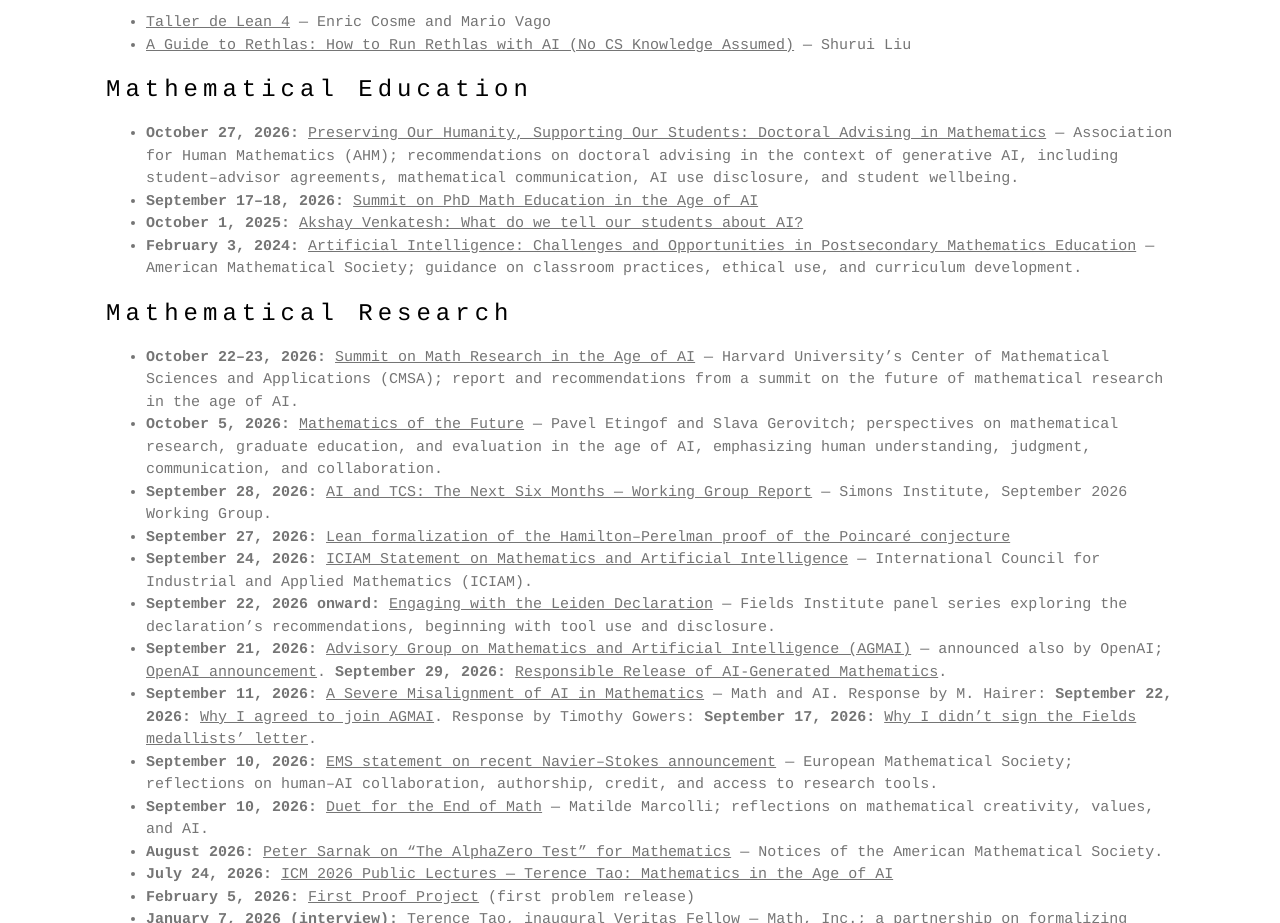
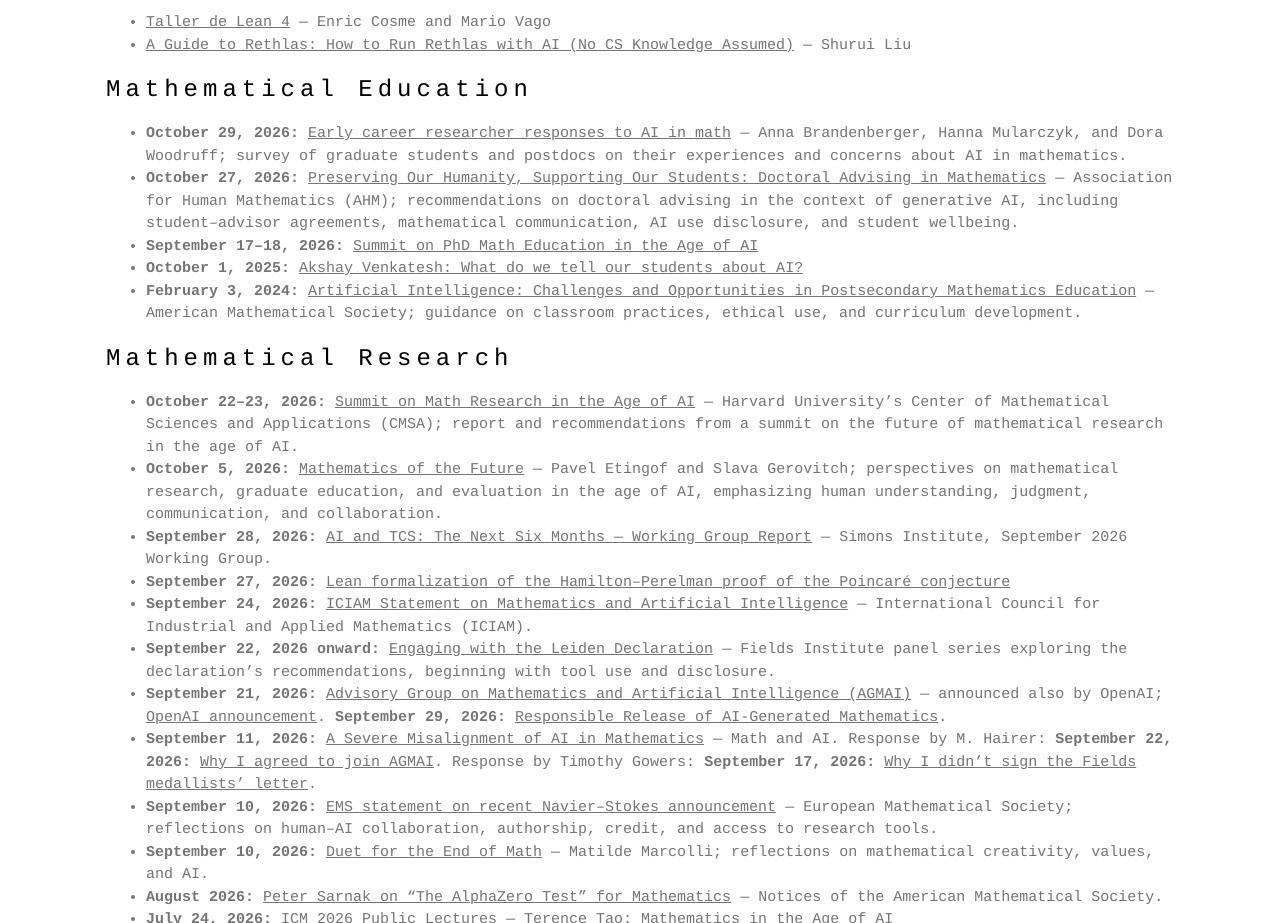
Before and after one commit to gharesifard/gharesifard.github.io, a plain HTML site: page seminar26.html in a window 1280 px wide. Shown: the part 2780-3703 px from the top of the page. Drawn offline with nearby package versions, Linux system fonts and the light colour scheme.

Commit message:
Add entry on AI in math for October 29, 2026
Added a new entry about early career researcher responses to AI in math, including a link to the relevant paper.

```diff
--- a/seminar26.html
+++ b/seminar26.html
@@ -111,6 +111,7 @@ h1, h2, h3, h4, h5, h6 {
     </ul>
     <h3>Mathematical Education</h3>
     <ul class="w3-text-grey">
+      <li><b>October 29, 2026:</b> <a href="https://arxiv.org/pdf/2610.40584">Early career researcher responses to AI in math</a> — Anna Brandenberger, Hanna Mularczyk, and Dora Woodruff; survey of graduate students and postdocs on their experiences and concerns about AI in mathematics.</li>
       <li><b>October 27, 2026:</b> <a href="https://www.ahmath.org/doctoraladvising">Preserving Our Humanity, Supporting Our Students: Doctoral Advising in Mathematics</a> — Association for Human Mathematics (AHM); recommendations on doctoral advising in the context of generative AI, including student–advisor agreements, mathematical communication, AI use disclosure, and student wellbeing.</li>
       <li><b>September 17–18, 2026:</b> <a href="https://cmsa.fas.harvard.edu/aimathphd_summit/">Summit on PhD Math Education in the Age of AI</a></li>
       <li><b>October 1, 2025:</b> <a href="https://www.youtube.com/watch?v=STTvEmBM3rg">Akshay Venkatesh: What do we tell our students about AI?</a></li>
```
